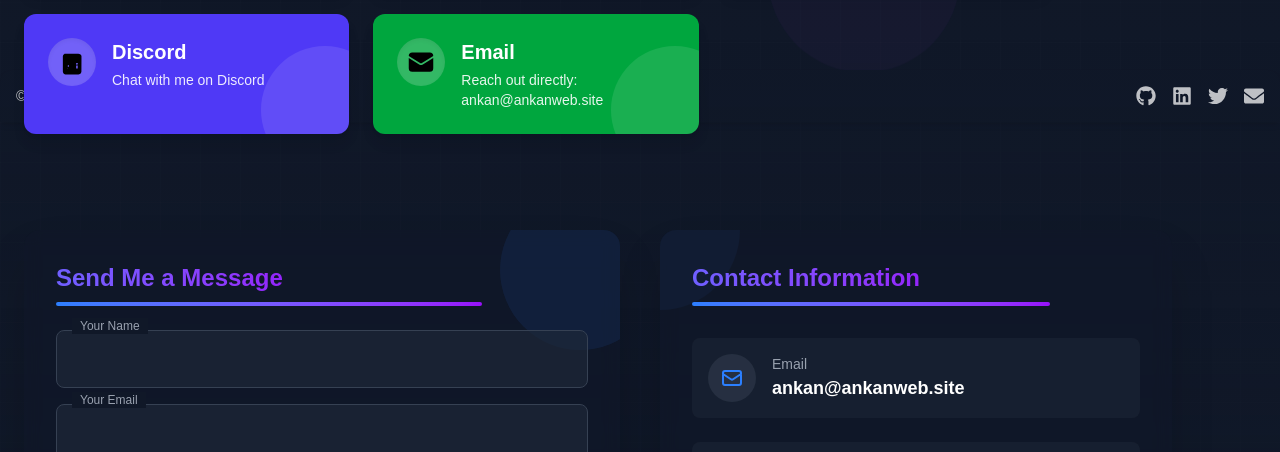
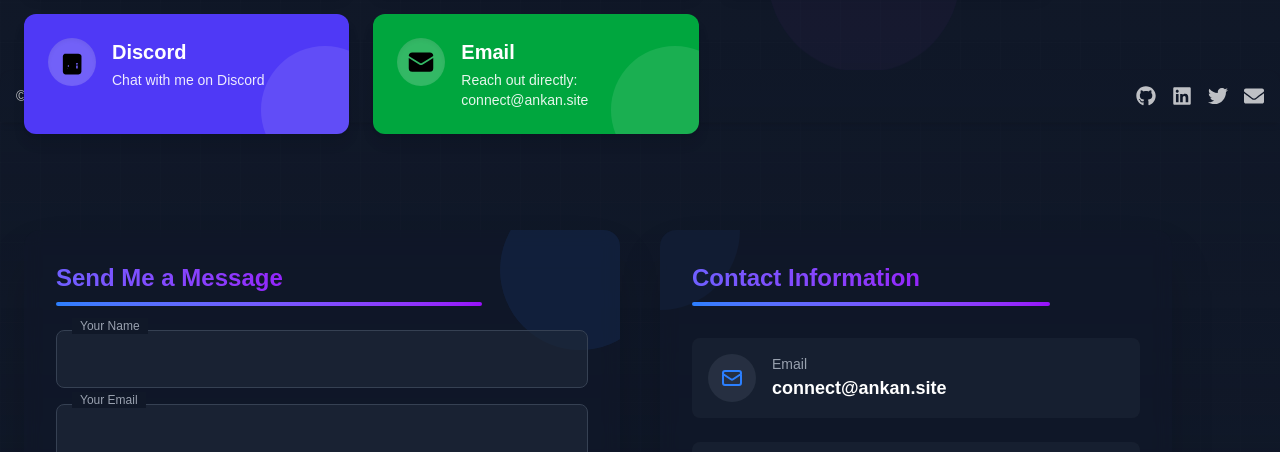
Before and after one commit to AnkanSaha/Portfolio, a Next.js app in the folder frontend/: page /contact in a window 1280 px wide. Shown: the part 678-1130 px from the top of the page. Built offline with nearby package versions, Linux system fonts and the light colour scheme.

Commit message:
fix: Update contact email and social media links to new domain

```diff
--- a/frontend/app/components/Contact/ContactInfo.tsx
+++ b/frontend/app/components/Contact/ContactInfo.tsx
@@ -12,7 +12,7 @@
   {
     id: 'email',
     title: 'Email',
-    value: 'ankan@ankanweb.site',
+    value: 'connect@ankan.site',
     icon: '/icons/email.svg',
     color: 'text-blue-500'
   },
--- a/frontend/app/components/Contact/SocialMediaGrid.tsx
+++ b/frontend/app/components/Contact/SocialMediaGrid.tsx
@@ -88,12 +88,12 @@
   {
     id: 'email',
     name: 'Email',
-    url: 'mailto:ankan@ankanweb.site',
+    url: 'mailto:connect@ankan.site',
     icon: '/social/email.svg',
     backgroundColor: 'bg-green-600',
     hoverColor: 'hover:bg-green-500',
     textColor: 'text-white',
-    description: 'Reach out directly: ankan@ankanweb.site'
+    description: 'Reach out directly: connect@ankan.site'
   }
 ];
 
--- a/frontend/app/components/Footer.tsx
+++ b/frontend/app/components/Footer.tsx
@@ -14,10 +14,10 @@
     useEffect(function (){
         setTimeout(()=> {
             setSocialLink([
-                { icon: <FaGithub size={20} />, href: "https://github.com/ankansaha85" },
-                { icon: <FaLinkedin size={20} />, href: "https://linkedin.com/in/ankansaha85" },
-                { icon: <FaTwitter size={20} />, href: "https://twitter.com/ankansaha85" },
-                { icon: <FaEnvelope size={20} />, href: "ankan@ankanweb.com" },
+                { icon: <FaGithub size={20} />, href: "https://github.com/AnkanSaha" },
+                { icon: <FaLinkedin size={20} />, href: "https://linkedin.com/in/theankansaha" },
+                { icon: <FaTwitter size={20} />, href: "https://twitter.com/theankansaha" },
+              { icon: <FaEnvelope size={20} />, href: "connect@ankan.site" },
             ])
         }, 5000)
     })
```
